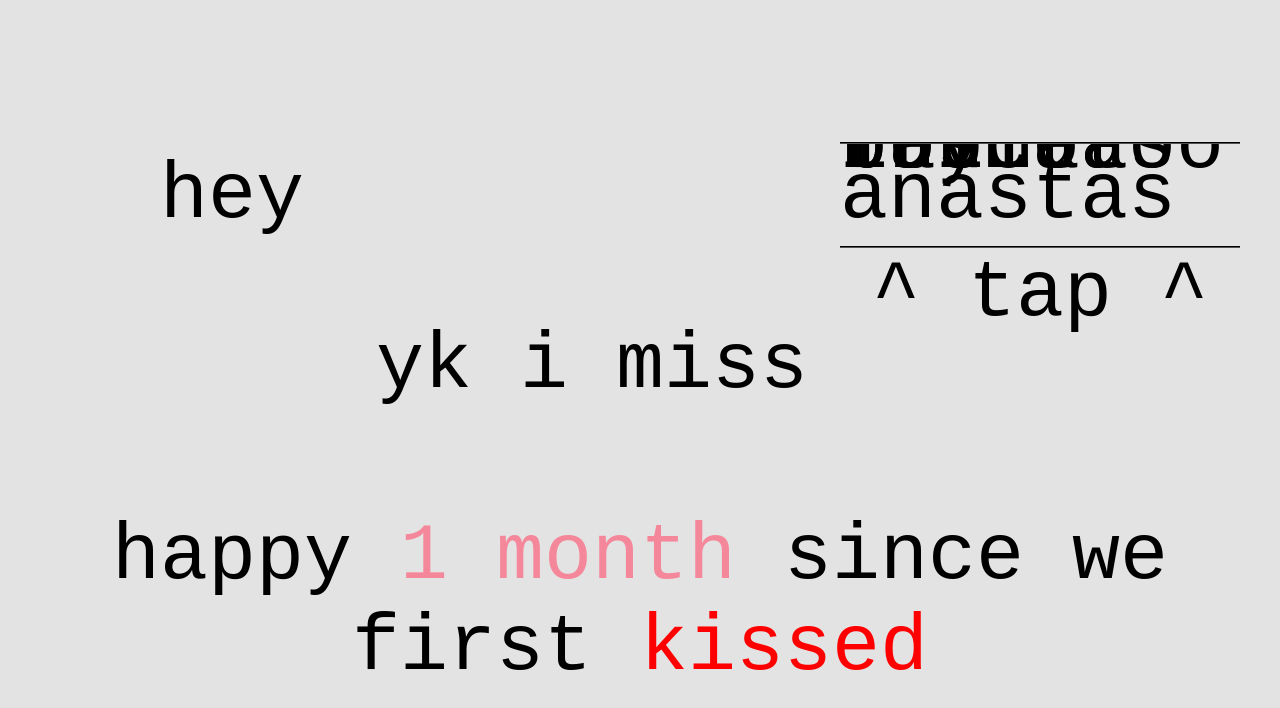
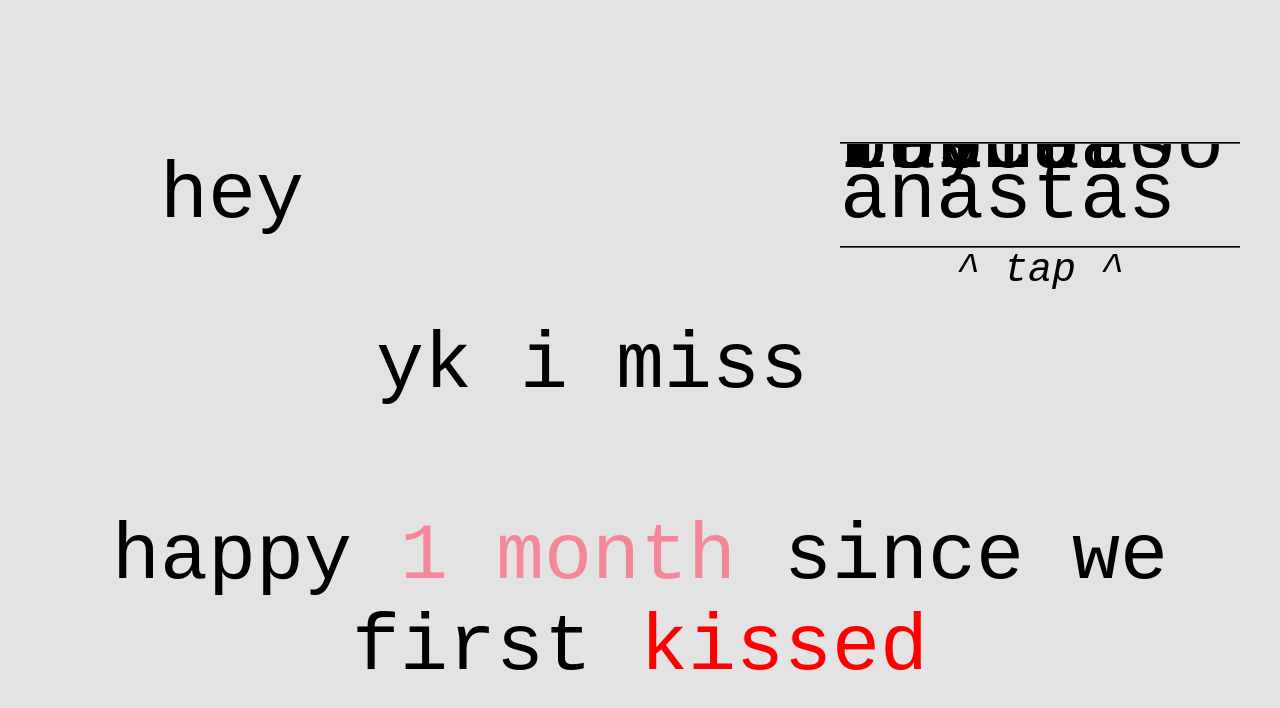
Before and after one commit to dulap16/dulap16.github.io, a plain HTML site: page MissU/index.html in a window 1280 px wide. Drawn offline with Linux system fonts and the light colour scheme.

Commit message:
Style for lower hiding

```diff
--- a/MissU/style.css
+++ b/MissU/style.css
@@ -53,10 +53,14 @@ body {
 #lowerHiding {
     position: absolute;
     background-color: rgb(227, 227, 227);
+    padding: auto;
     /* background-color: blue; */
     width: 50vmin;
     height: 25vmin;
     top: 12vmin;
     z-index: 5;
     border-top: 2px groove black;
+    font-size: 5vmin;
+    font-style: italic;
 }
+}
```
